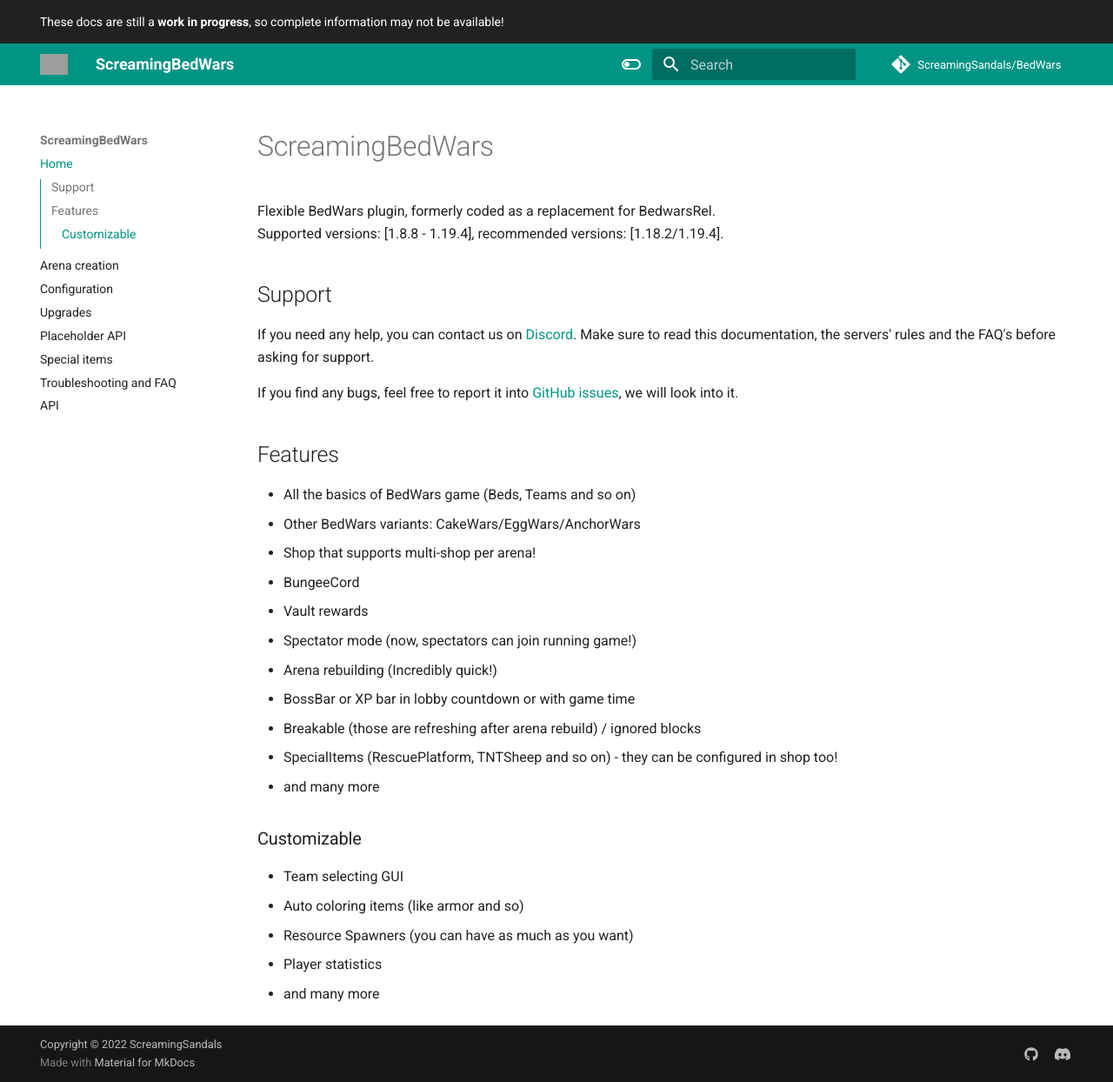
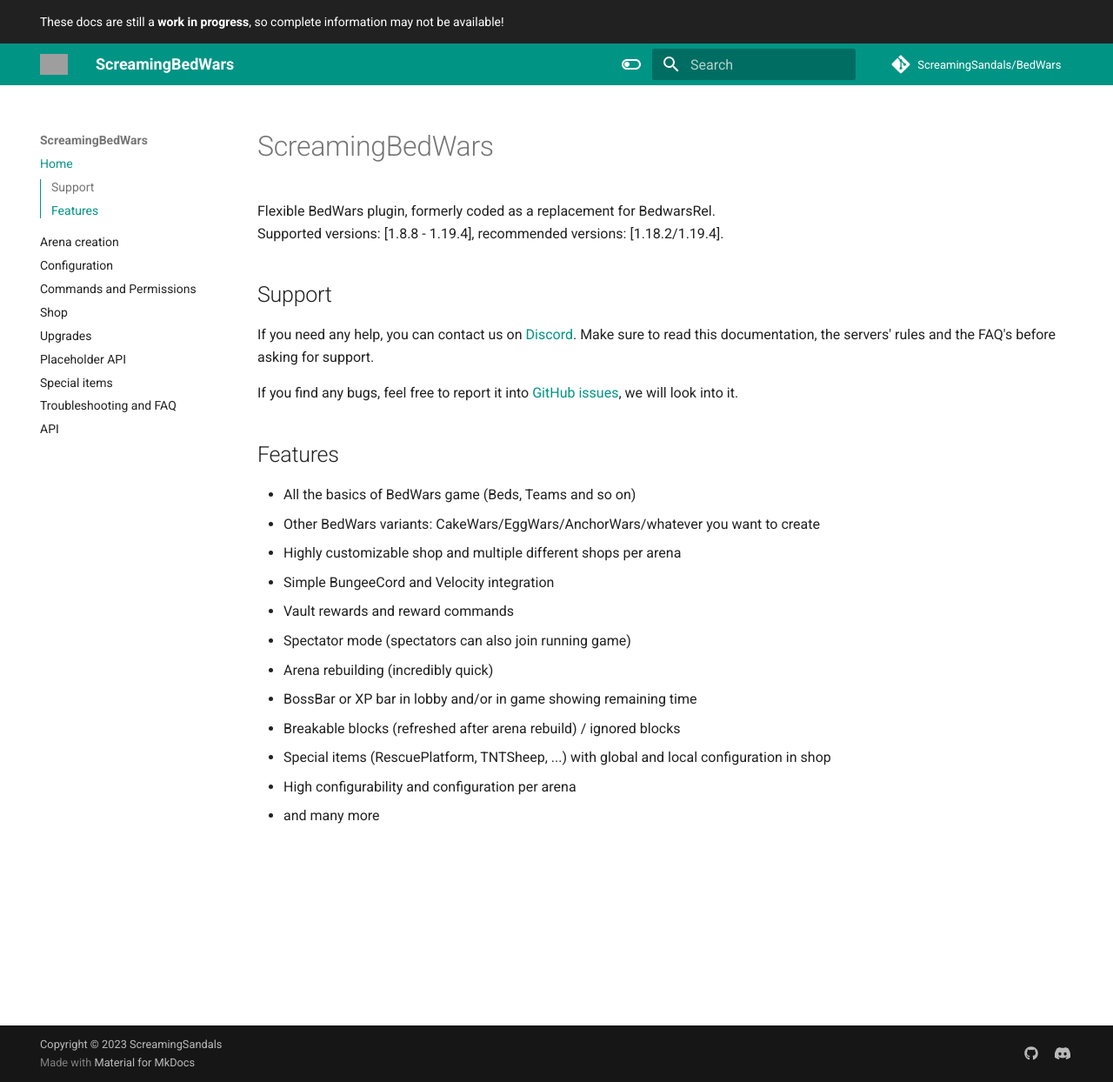
Before and after one commit to ScreamingSandals/BedWars, an MkDocs documentation site: the page built from docs/index.md, in a window 1280 px wide and 1244 px high. Shown: the whole window at 87% size. Built offline with MkDocs 1.6.1 and Material for MkDocs 9.7.7, drawn with Linux system fonts in a browser that asks for light colours; comment, search, counter and statistics services are not loaded; the version menu is left out; grey boxes are pictures that could not be loaded.

Commit message:
new pages

```diff
--- a/docs/index.md
+++ b/docs/index.md
@@ -12,21 +12,14 @@
 ## Features
 
 * All the basics of BedWars game (Beds, Teams and so on)
-* Other BedWars variants: CakeWars/EggWars/AnchorWars
-* Shop that supports multi-shop per arena!
-* BungeeCord
-* Vault rewards
-* Spectator mode (now, spectators can join running game!)
-* Arena rebuilding (Incredibly quick!)
-* BossBar or XP bar in lobby countdown or with game time
-* Breakable (those are refreshing after arena rebuild) / ignored blocks
-* SpecialItems (RescuePlatform, TNTSheep and so on) - they can be configured in shop too!
+* Other BedWars variants: CakeWars/EggWars/AnchorWars/whatever you want to create
+* Highly customizable shop and multiple different shops per arena
+* Simple BungeeCord and Velocity integration
+* Vault rewards and reward commands
+* Spectator mode (spectators can also join running game)
+* Arena rebuilding (incredibly quick)
+* BossBar or XP bar in lobby and/or in game showing remaining time
+* Breakable blocks (refreshed after arena rebuild) / ignored blocks
+* Special items (RescuePlatform, TNTSheep, ...) with global and local configuration in shop
+* High configurability and configuration per arena
 * and many more
-
-### Customizable
-
-* Team selecting GUI
-* Auto coloring items (like armor and so)
-* Resource Spawners (you can have as much as you want)
-* Player statistics
-* and many more
--- a/mkdocs.yml
+++ b/mkdocs.yml
@@ -38,7 +38,7 @@
     provider: mike
     default: latest
 
-copyright: Copyright &copy; 2022 ScreamingSandals
+copyright: Copyright &copy; 2023 ScreamingSandals
 
 markdown_extensions:
   - admonition
@@ -63,6 +63,8 @@
   - Home: index.md
   - Arena creation: arena.md
   - Configuration: config.md
+  - Commands and Permissions: commands.md
+  - Shop: shop.md
   - Upgrades: upgrades.md
   - Placeholder API: placeholderapi.md
   - Special items: specials.md
```
Also changed, not shown: docs/arena.md (+26 -0 lines), docs/commands.md (added, +110 -0 lines), docs/shop.md (added, +103 -0 lines), docs/troubleshooting.md (+1 -17 lines).
